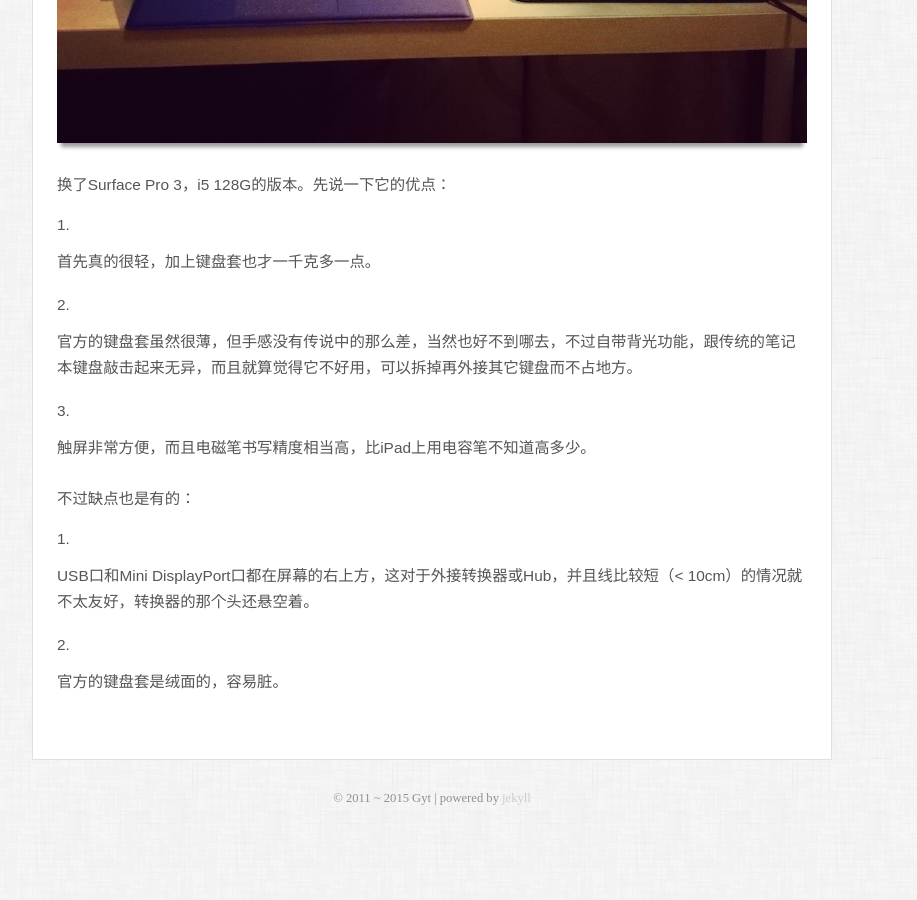
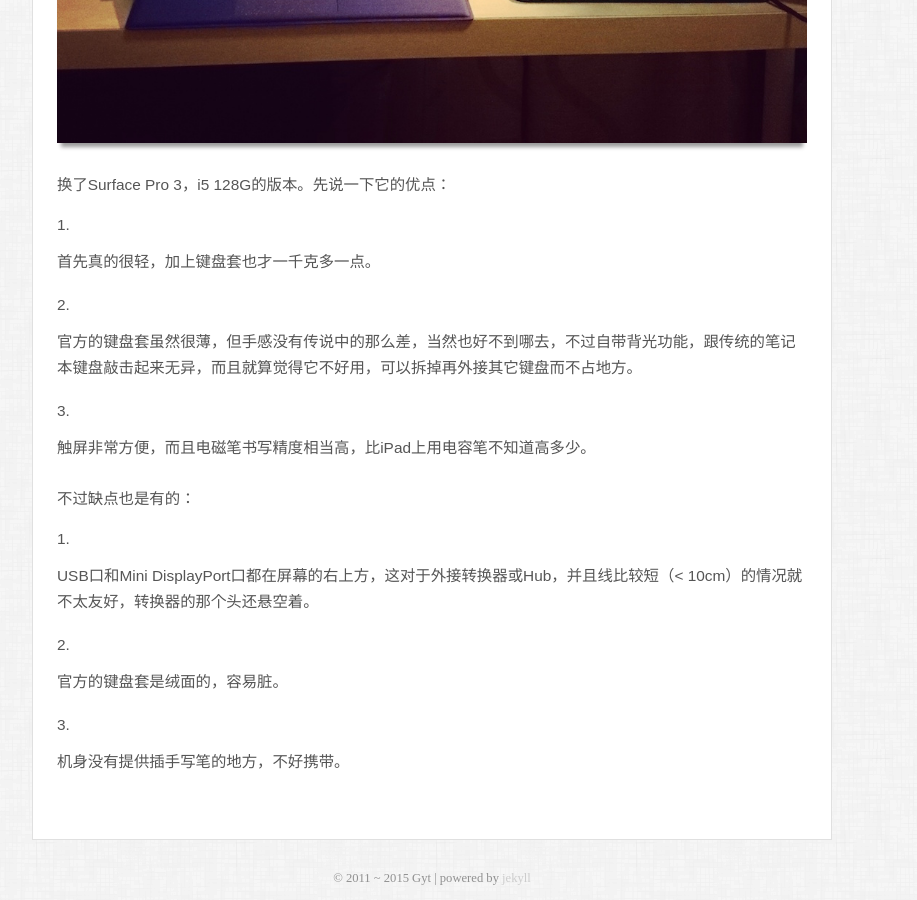
Before and after one commit to gyteng/gyteng.github.com, a Jekyll site: the page built from _posts/2015-03-14-Surface.markdown, in a window 1280 px wide and 900 px high, scrolled down 1651 px. Shown: the whole window, without its empty margins (208-1125 px from the left). Built offline with Jekyll 4.4.1, drawn with Linux system fonts in a browser that asks for light colours; some web fonts are replaced; Markdown is read by kramdown in place of the engine named in the settings; comment, search, counter and statistics services are not loaded; before the commit the page ends 2471 px from its top, so only the background shows below that.

Commit message:
surface pro 3

```diff
--- a/_posts/2015-03-14-Surface.markdown
+++ b/_posts/2015-03-14-Surface.markdown
@@ -25,3 +25,5 @@ comments: true
 1. USB口和Mini DisplayPort口都在屏幕的右上方，这对于外接转换器或Hub，并且线比较短（< 10cm）的情况就不太友好，转换器的那个头还悬空着。
 
 2. 官方的键盘套是绒面的，容易脏。
+
+3. 机身没有提供插手写笔的地方，不好携带。
```
